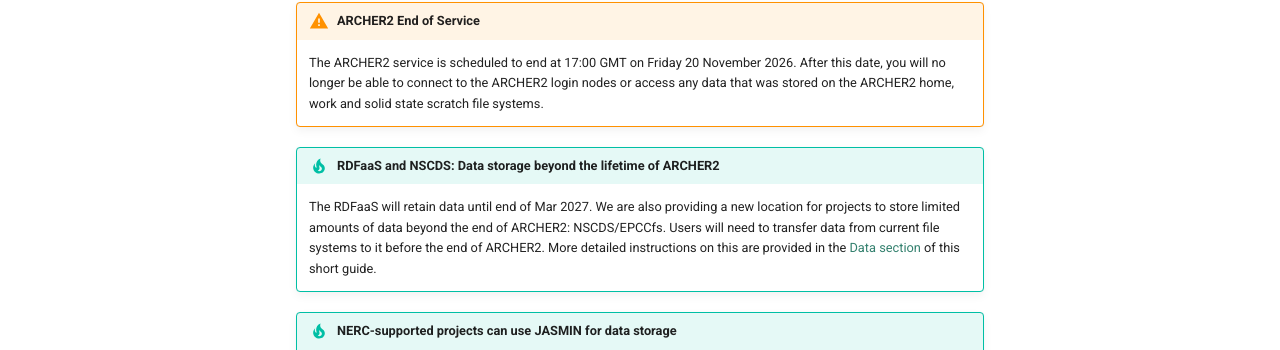
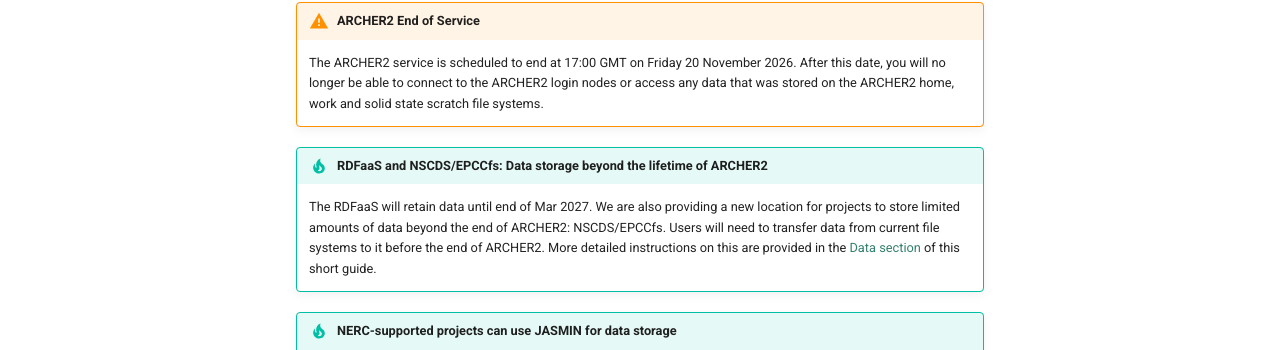
Before and after one commit to ARCHER2-HPC/archer2-docs, an MkDocs documentation site: the page built from docs/end-of-service-2026/index.md, in a window 1280 px wide and 900 px high. Shown: the part 329-679 px from the top of the window. Built offline with MkDocs 1.6.1 and Material for MkDocs 9.7.7, drawn with Linux system fonts in a browser that asks for light colours; comment, search, counter and statistics services are not loaded; some of the changed text lies outside the part shown.

Commit message:
Add missing EPCCfs

```diff
--- a/docs/end-of-service-2026/index.md
+++ b/docs/end-of-service-2026/index.md
@@ -8,7 +8,7 @@
     After this date, you will no longer be able to connect to the ARCHER2 login nodes or access any data that
     was stored on the ARCHER2 home, work and solid state scratch file systems.
 
-!!! tip "RDFaaS and NSCDS: Data storage beyond the lifetime of ARCHER2"
+!!! tip "RDFaaS and NSCDS/EPCCfs: Data storage beyond the lifetime of ARCHER2"
     The RDFaaS will retain data until end of Mar 2027. We are also providing a new location for
     projects to store limited amounts of data beyond the end of ARCHER2: NSCDS/EPCCfs. Users
     will need to transfer data from current file systems to it before the end of ARCHER2. More
@@ -77,7 +77,7 @@
 - Industry projects with ARCHER2 access that extend beyond the end of service have been contacted by EPCC about continued access to HPC facilities
 - ARCHER2 website will continue to be available beyond the end of the ARCHER2 service
 
-!!! tip "RDFaaS and NSCDS: Data storage beyond the lifetime of ARCHER2"
+!!! tip "RDFaaS and NSCDS/EPCCfs: Data storage beyond the lifetime of ARCHER2"
     The RDFaaS will retain data until end of Mar 2027. We are also providing a new location for
     projects to store limited amounts of data beyond the end of ARCHER2: the NSCDS/EPCCfs. Users
     will need to transfer data from current file systems to it before
```
